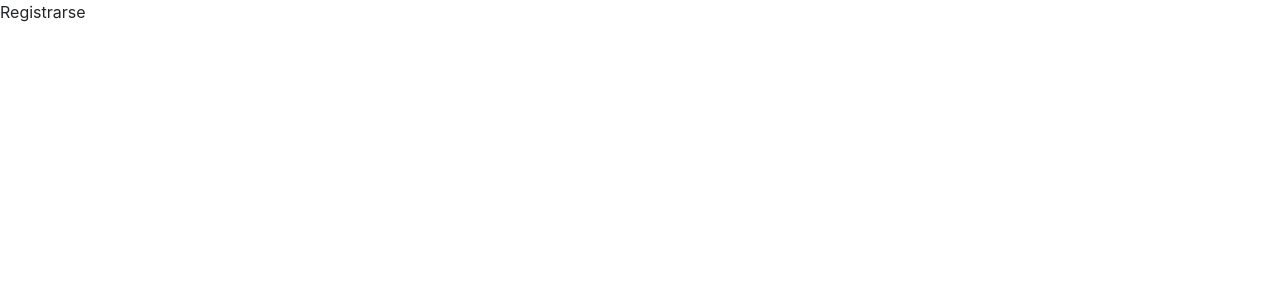
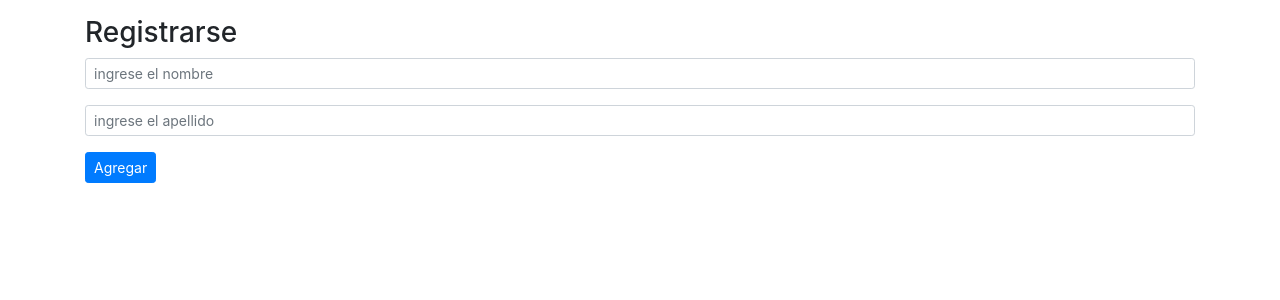
Before and after one commit to AlejandroPratesi/AlejandrioPratesiSegundoParcialL4, an Angular app: page /Registrarse in a window 1280 px wide. Shown: the top 300 px of the page. Built offline with nearby package versions, Linux system fonts and the light colour scheme.

Commit message:
Registrar persona

```diff
--- a/src/app/app.module.ts
+++ b/src/app/app.module.ts
@@ -1,6 +1,7 @@
 import { BrowserModule } from '@angular/platform-browser';
 import { NgModule } from '@angular/core';
 import { HttpClientModule} from '@angular/common/http';
+import { FormsModule} from '@angular/forms';
 
 // COMPONENTES
 import { AppComponent } from './app.component';
@@ -13,6 +14,7 @@ import { ListadoComponent } from './componentes/listado/listado.component';
 
 // SERVICIOS
 import {UserService} from './servicios/user.service';
+import { ListadoPersonasComponent } from './componentes/listado-personas/listado-personas.component';
 
 
 @NgModule({
@@ -22,10 +24,12 @@ import {UserService} from './servicios/user.service';
     PaginaNoEncontradaComponent,
     RegistrarseComponent,
     LoginComponent,
-    ListadoComponent
+    ListadoComponent,
+    ListadoPersonasComponent
   ],
   imports: [
     BrowserModule,
+    FormsModule,
     HttpClientModule,
     AppRoutingModule
   ],
--- /dev/null
+++ b/src/app/componentes/listado-personas/listado-personas.component.html
@@ -0,0 +1,11 @@
+<div class="row">
+    <div class="col-xs-12">
+        <div>
+            {{indice+1}}: {{persona.nombre}} {{persona.apellido}}
+            <br>
+
+          <button type="submit" class="btn btn-primary btn-sm" (click)="emitirSaludo()">Editar</button>
+
+        </div>
+    </div>
+</div>
--- /dev/null
+++ b/src/app/componentes/listado-personas/listado-personas.component.ts
@@ -0,0 +1,28 @@
+import { Component, OnInit , Input,Output} from '@angular/core';
+import { Persona } from '../../clases/persona';
+import { UserService } from '../../servicios/user.service';
+
+@Component({
+  selector: 'app-listado-personas',
+  templateUrl: './listado-personas.component.html',
+  styleUrls: ['./listado-personas.component.css']
+})
+export class ListadoPersonasComponent implements OnInit {
+
+  @Input()  persona: Persona;
+  @Input() indice: number;
+
+  constructor(private ServicioUsuario: UserService) { }
+
+  ngOnInit() {
+  }
+
+  emitirSaludo(){
+    this.ServicioUsuario.saludar.emit(this.indice);
+  }
+
+
+
+
+
+}
--- a/src/app/componentes/registrarse/registrarse.component.html
+++ b/src/app/componentes/registrarse/registrarse.component.html
@@ -1 +1,24 @@
-Registrarse
+
+<div class="container mt-3">
+        <h3>Registrarse</h3>
+<form>
+    <div class="form-group">
+      <label for="nombre" class="sr-only">Nombre</label>
+      <input type="text" name="nombre" id="nombre" placeholder="Nombre" class="form-control form-control-sm" placeholder="ingrese el nombre" name="nombre" required
+      [(ngModel)]="nombreInput">
+      <div class="valid-feedback">Valid.</div>
+      <div class="invalid-feedback">Please fill out this field.</div>
+    </div>
+    <div class="form-group">
+      <label for="apellido" class="sr-only">Apellido</label>
+      <input type="text" name="apellido" id="apellido" placeholder="Apellido" class="form-control form-control-sm" placeholder="ingrese el apellido" name="apellido" required
+        [(ngModel)]="apellidoInput">
+    </div>
+
+      <button type="submit" class="btn btn-primary btn-sm" (click)="onAgregarPersona()">Agregar</button>
+    <!-- <button type="submit" class="btn btn-primary btn-sm">Agregar</button>  -->
+  </form>
+
+  <app-listado-personas *ngFor="let personaElemento of personas; let i = index" [persona]="personaElemento" [indice]="i">
+</app-listado-personas>
+</div>
--- a/src/app/componentes/registrarse/registrarse.component.ts
+++ b/src/app/componentes/registrarse/registrarse.component.ts
@@ -1,4 +1,6 @@
-import { Component, OnInit } from '@angular/core';
+import { Component, OnInit , Output, EventEmitter} from '@angular/core';
+import { Persona } from '../../clases/persona';
+import { UserService } from '../../servicios/user.service';
 
 @Component({
   selector: 'app-registrarse',
@@ -7,9 +9,26 @@ import { Component, OnInit } from '@angular/core';
 })
 export class RegistrarseComponent implements OnInit {
 
-  constructor() { }
+  personas: Persona[] = [];
+  nombreInput:string;
+  apellidoInput:string;
+
+  constructor(private ServicioUsuario: UserService ) {
+    this.ServicioUsuario.saludar.subscribe(
+      (indice:number) => alert(indice)
+    );
+   }
 
   ngOnInit() {
+    this.personas = this.ServicioUsuario.personas;
   }
 
+  onAgregarPersona(){
+    console.log("Agregando...")
+    let persona1 = new Persona(this.nombreInput,this.apellidoInput);
+    console.log(persona1)
+    this.ServicioUsuario.onAgregar(persona1);
+  }
+
+
 }
--- a/src/app/servicios/user.service.ts
+++ b/src/app/servicios/user.service.ts
@@ -1,5 +1,7 @@
-import { Injectable } from '@angular/core';
+import { Injectable , EventEmitter } from '@angular/core';
 import { HttpClient} from '@angular/common/http';
+import { Persona} from '../clases/persona';
+
 
 @Injectable({
   providedIn: 'root'
@@ -7,15 +9,19 @@ import { HttpClient} from '@angular/common/http';
 export class UserService {
 
   private listadoPaises;
+  personas: Persona[] = [];
 
   constructor(private http: HttpClient) { }
 
-  getPaises(){
+  saludar = new EventEmitter<number>();
+
+ getPaises(){
  this.listadoPaises = this.http.get('https://restcountries.eu/rest/v2/all')
  console.log(this.listadoPaises)
  return this.listadoPaises;
   }
-/*
+
+  /*
   getPais(id: number): Observable<Hero> {
     const url = `${this.heroesUrl}/${id}`;
     return this.http.get<Hero>(url).pipe(
@@ -31,4 +37,9 @@ export class UserService {
   setToken(token){
   localStorage.setItem("token",token);
   }
+
+  onAgregar(per: Persona){
+    this.personas.push(per)
+  }
+
 }
```
Also changed, not shown: src/app/clases/persona.ts (+6 -2 lines), src/app/componentes/listado-personas/listado-personas.component.css (added), 2 other files (tests, documents, lock files or other folders).
